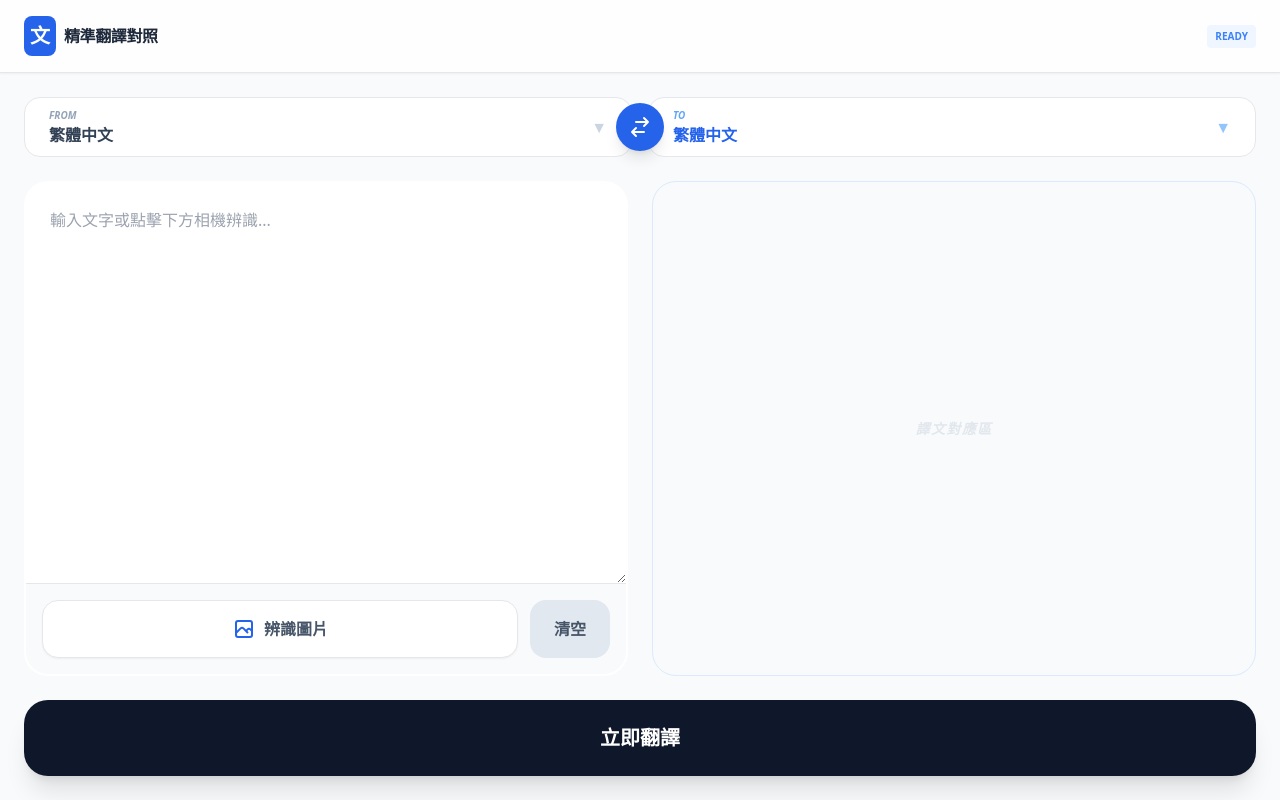
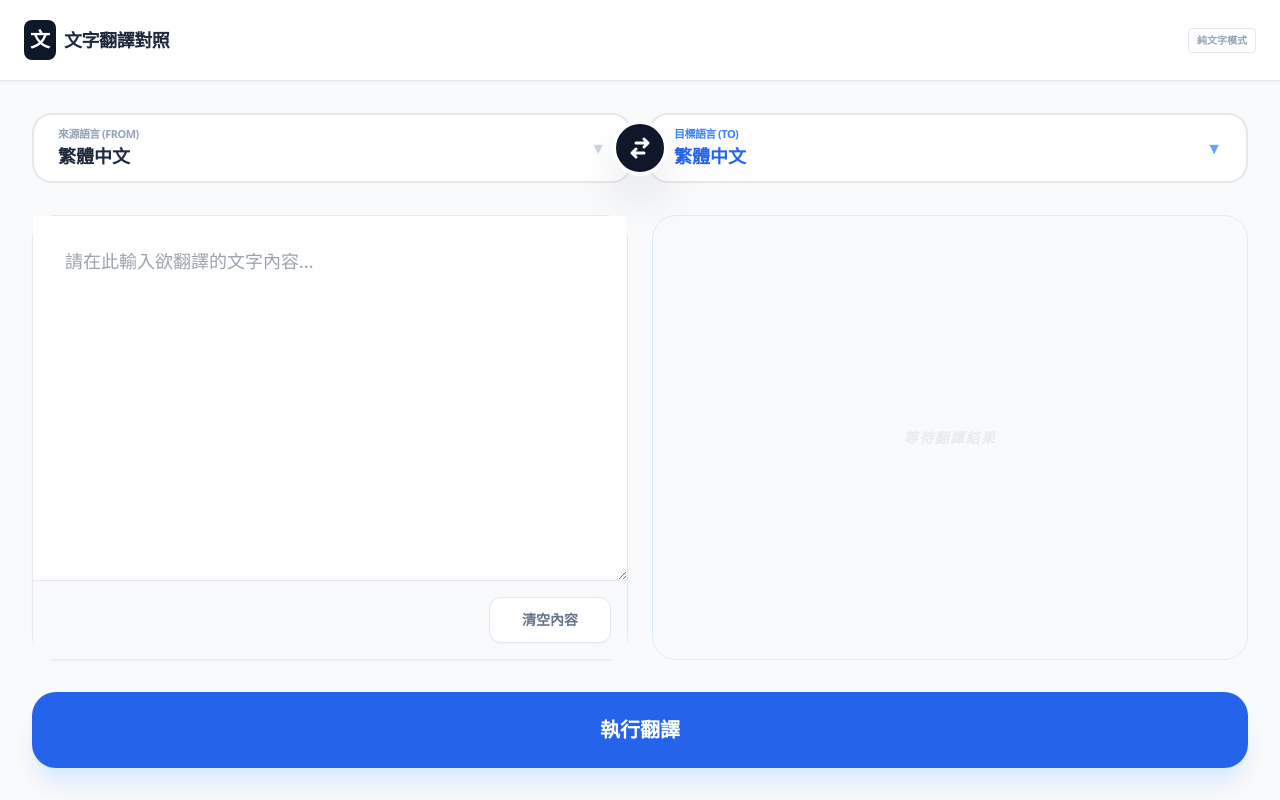
Before and after one commit to t0953530723-crypto/kokolo-game, a plain HTML site: page index.html in a window 1280 px wide. Drawn offline with nearby package versions, Linux system fonts and the light colour scheme.

Commit message:
Update index.html

```diff
--- a/index.html
+++ b/index.html
@@ -3,122 +3,114 @@
 <head>
     <meta charset="UTF-8">
     <meta name="viewport" content="width=device-width, initial-scale=1.0, maximum-scale=1.0, user-scalable=no">
-    <title>AI 高精準翻譯對照</title>
+    <title>AI 純文字對照翻譯</title>
     <script src="https://cdn.tailwindcss.com"></script>
-    <script src="https://cdn.jsdelivr.net/npm/tesseract.js@5/dist/tesseract.min.js"></script>
     <style>
         body { -webkit-tap-highlight-color: transparent; background: #f9fafb; }
         .editor-container { background: #ffffff; border: 1px solid #e5e7eb; border-radius: 1.5rem; }
-        /* 增加點擊範圍的選單樣式 */
+
+        /* 寬大點擊區域優化 */
         .big-touch-area {
             position: relative;
             display: flex;
             align-items: center;
             width: 100%;
-            height: 60px; /* 固定高度，增加點擊面 */
+            height: 70px; /* 進一步加大高度 */
             padding: 0 1.5rem;
             background: white;
-            border: 1px solid #e5e7eb;
-            border-radius: 1rem;
+            border: 2px solid #e5e7eb; /* 加粗邊框 */
+            border-radius: 1.25rem;
             cursor: pointer;
+            transition: border-color 0.2s;
         }
+        .big-touch-area:active { border-color: #2563eb; background: #f8faff; }
+
         .lang-select {
             position: absolute;
             inset: 0;
             width: 100%;
             height: 100%;
-            opacity: 0; /* 隱藏原生下拉，但保留點擊功能 */
+            opacity: 0;
             cursor: pointer;
             z-index: 10;
         }
-        textarea { font-size: 16px !important; resize: none; color: #334155; }
-        .shimmer-active { background: linear-gradient(90deg, #f3f4f6 25%, #e5e7eb 50%, #f3f4f6 75%); background-size: 200% 100%; animation: shimmer 1.5s infinite; }
+
+        textarea { font-size: 18px !important; resize: none; color: #1e293b; line-height: 1.6; }
+        .shimmer { background: linear-gradient(90deg, #f3f4f6 25%, #e5e7eb 50%, #f3f4f6 75%); background-size: 200% 100%; animation: shimmer 1.5s infinite; }
         @keyframes shimmer { 0% { background-position: 200% 0; } 100% { background-position: -200% 0; } }
     </style>
 </head>
 <body class="min-h-screen flex flex-col">
 
-    <nav class="bg-white/80 backdrop-blur-md border-b px-6 py-4 sticky top-0 z-50 flex justify-between items-center shadow-sm">
+    <nav class="bg-white border-b px-6 py-5 sticky top-0 z-50 flex justify-between items-center shadow-sm">
         <div class="flex items-center gap-2">
-            <div class="bg-blue-600 text-white p-1.5 rounded-lg font-black text-xl">文</div>
-            <h1 class="font-bold text-slate-800 tracking-tight">精準翻譯對照</h1>
+            <div class="bg-slate-900 text-white p-1.5 rounded-lg font-black text-xl">文</div>
+            <h1 class="font-bold text-slate-800 tracking-tight text-lg">文字翻譯對照</h1>
         </div>
-        <div id="status" class="text-[10px] font-black text-blue-500 bg-blue-50 px-2 py-1 rounded">READY</div>
+        <div id="status" class="text-[10px] font-black text-slate-400 border px-2 py-1 rounded">純文字模式</div>
     </nav>
 
-    <main class="flex-1 p-4 lg:p-6 max-w-7xl mx-auto w-full flex flex-col gap-6">
+    <main class="flex-1 p-4 lg:p-8 max-w-7xl mx-auto w-full flex flex-col gap-8">
 
         <div class="grid grid-cols-1 lg:grid-cols-2 gap-4 items-center relative">
-            <div class="big-touch-area hover:border-blue-300 transition-colors">
+            <div class="big-touch-area">
                 <div class="flex flex-col">
-                    <span class="text-[10px] font-black text-slate-400 italic">FROM</span>
-                    <span id="srcLangDisplay" class="font-bold text-slate-700">繁體中文</span>
+                    <span class="text-[11px] font-black text-slate-400 uppercase tracking-tighter">來源語言 (From)</span>
+                    <span id="srcDisplay" class="font-extrabold text-slate-800 text-lg">繁體中文</span>
                 </div>
-                <select id="srcLang" class="lang-select" onchange="updateDisplay()"></select>
+                <select id="srcLang" class="lang-select" onchange="updateLangs()"></select>
                 <div class="ml-auto text-slate-300">▼</div>
             </div>
 
-            <button onclick="swapLangs()" class="lg:absolute lg:left-1/2 lg:-translate-x-1/2 z-20 bg-blue-600 text-white w-12 h-12 rounded-full shadow-lg flex items-center justify-center active:scale-90 transition-all mx-auto -my-2 lg:my-0">
-                <svg class="w-6 h-6" fill="none" stroke="currentColor" viewBox="0 0 24 24"><path stroke-linecap="round" stroke-linejoin="round" stroke-width="2" d="M8 7h12m0 0l-4-4m4 4l-4 4m0 6H4m0 0l4 4m-4-4l4-4"></path></svg>
+            <button onclick="swapLangs()" class="lg:absolute lg:left-1/2 lg:-translate-x-1/2 z-20 bg-slate-900 text-white w-14 h-14 rounded-full shadow-2xl flex items-center justify-center active:scale-90 transition-all mx-auto -my-3 lg:my-0 border-4 border-white">
+                <svg class="w-6 h-6" fill="none" stroke="currentColor" viewBox="0 0 24 24"><path stroke-linecap="round" stroke-linejoin="round" stroke-width="3" d="M8 7h12m0 0l-4-4m4 4l-4 4m0 6H4m0 0l4 4m-4-4l4-4"></path></svg>
             </button>
 
-            <div class="big-touch-area hover:border-blue-300 transition-colors">
+            <div class="big-touch-area">
                 <div class="flex flex-col">
-                    <span class="text-[10px] font-black text-blue-400 italic">TO</span>
-                    <span id="targetLangDisplay" class="font-bold text-blue-600">繁體中文</span>
+                    <span class="text-[11px] font-black text-blue-500 uppercase tracking-tighter">目標語言 (To)</span>
+                    <span id="targetDisplay" class="font-extrabold text-blue-600 text-lg">繁體中文</span>
                 </div>
-                <select id="targetLang" class="lang-select" onchange="updateDisplay()"></select>
-                <div class="ml-auto text-blue-300">▼</div>
+                <select id="targetLang" class="lang-select" onchange="updateLangs()"></select>
+                <div class="ml-auto text-blue-400">▼</div>
             </div>
         </div>
 
         <div class="flex-1 grid grid-cols-1 lg:grid-cols-2 gap-6">
-            <div id="dropZone" class="editor-container flex flex-col relative min-h-[350px] overflow-hidden border-2 border-transparent focus-within:border-blue-200">
-                <textarea id="inputText" class="flex-1 p-6 outline-none leading-relaxed" placeholder="輸入文字或點擊下方相機辨識..."></textarea>
-
-                <div id="ocrOverlay" class="hidden absolute inset-0 bg-white/95 z-20 flex flex-col items-center justify-center gap-4">
-                    <div class="w-10 h-10 border-4 border-blue-600 border-t-transparent rounded-full animate-spin"></div>
-                    <p class="text-xs font-black text-blue-600 uppercase tracking-widest">辨識中</p>
-                </div>
-
-                <div class="p-4 bg-slate-50 border-t flex gap-3">
-                    <label for="fileInput" class="flex-1 flex items-center justify-center gap-2 bg-white border py-4 rounded-2xl cursor-pointer hover:bg-blue-50 active:bg-blue-100 transition-all shadow-sm">
-                        <svg class="w-6 h-6 text-blue-600" fill="none" stroke="currentColor" viewBox="0 0 24 24"><path d="M4 16l4.586-4.586a2 2 0 012.828 0L16 16m-2-2l1.586-1.586a2 2 0 012.828 0L20 14m-6-6h.01M6 20h12a2 2 0 002-2V6a2 2 0 00-2-2H6a2 2 0 00-2 2v12a2 2 0 002 2z" stroke-width="2"></path></svg>
-                        <span class="font-bold text-slate-600">辨識圖片</span>
-                    </label>
-                    <input type="file" id="fileInput" class="hidden" accept="image/*">
-
-                    <button onclick="clearAll()" class="px-6 bg-slate-200 text-slate-600 font-bold rounded-2xl active:bg-red-100 active:text-red-600 transition-all">
-                        清空
+            <div class="editor-container flex flex-col min-h-[350px] shadow-sm focus-within:ring-4 focus-within:ring-slate-100 transition-all">
+                <textarea id="inputText" class="flex-1 p-8 outline-none" placeholder="請在此輸入欲翻譯的文字內容..."></textarea>
+                <div class="p-4 bg-slate-50 border-t flex justify-end">
+                    <button onclick="clearText()" class="px-8 py-3 bg-white border border-slate-200 text-slate-500 font-black text-sm rounded-xl active:bg-red-50 active:text-red-600 transition-colors shadow-sm">
+                        清空內容
                     </button>
                 </div>
             </div>
 
-            <div id="outputCard" class="editor-container flex flex-col relative min-h-[350px] overflow-hidden bg-blue-50/5 border-blue-100">
-                <div id="transLoader" class="hidden absolute inset-0 shimmer-active z-10 opacity-50"></div>
+            <div id="outputCard" class="editor-container flex flex-col relative min-h-[350px] bg-blue-50/5 border-blue-100 overflow-hidden">
+                <div id="loader" class="hidden absolute inset-0 shimmer opacity-60 z-10"></div>
 
-                <div id="placeholder" class="flex-1 flex flex-col items-center justify-center p-12 text-slate-300 opacity-50">
-                    <p class="text-sm font-bold uppercase tracking-widest italic">譯文對應區</p>
+                <div id="placeholder" class="flex-1 flex flex-col items-center justify-center p-12 text-slate-300">
+                    <p class="text-sm font-black uppercase tracking-widest italic opacity-40">等待翻譯結果</p>
                 </div>
 
-                <div id="resultArea" class="hidden flex-1 flex flex-col p-8 overflow-y-auto">
+                <div id="resultContent" class="hidden flex-1 flex flex-col p-8 overflow-y-auto">
                     <div class="flex justify-between items-center mb-6">
-                        <span class="text-[10px] font-black text-blue-600 bg-blue-100 px-3 py-1 rounded-full uppercase tracking-tighter">Result</span>
-                        <button onclick="copyRes()" class="text-sm font-bold text-blue-600 hover:underline">複製內容</button>
+                        <span class="text-[10px] font-black text-blue-600 bg-blue-100 px-3 py-1 rounded-full uppercase">譯文結果</span>
+                        <button onclick="copyText()" class="text-sm font-black text-blue-600 hover:underline">複製</button>
                     </div>
-                    <div id="outputText" class="text-slate-800 text-xl leading-relaxed whitespace-pre-wrap font-medium"></div>
+                    <div id="outputText" class="text-slate-800 text-xl font-medium leading-relaxed"></div>
                 </div>
             </div>
         </div>
 
-        <button id="transBtn" onclick="executeTranslation()" class="w-full bg-slate-900 text-white py-6 rounded-3xl font-black text-xl shadow-xl active:scale-[0.98] transition-all">
-            立即翻譯
+        <button id="transBtn" onclick="runTranslate()" class="w-full bg-blue-600 hover:bg-blue-700 text-white py-6 rounded-3xl font-black text-xl shadow-xl shadow-blue-100 active:scale-[0.98] transition-all">
+            執行翻譯
         </button>
 
     </main>
 
     <script>
-        const languages = [
+        const langs = [
             {v: "auto", n: "自動偵測 (Detect)"},
             {v: "zh-TW", n: "繁體中文"},
             {v: "zh-CN", n: "簡體中文"},
@@ -135,19 +127,19 @@
         const srcS = document.getElementById('srcLang');
         const tarS = document.getElementById('targetLang');
 
-        function init() {
-            languages.forEach(l => {
+        function setup() {
+            langs.forEach(l => {
                 srcS.add(new Option(l.n, l.v));
                 if(l.v !== 'auto') tarS.add(new Option(l.n, l.v));
             });
             srcS.value = "zh-TW";
             tarS.value = "zh-TW";
-            updateDisplay();
+            updateLangs();
         }
 
-        function updateDisplay() {
-            document.getElementById('srcLangDisplay').innerText = srcS.options[srcS.selectedIndex].text;
-            document.getElementById('targetLangDisplay').innerText = tarS.options[tarS.selectedIndex].text;
+        function updateLangs() {
+            document.getElementById('srcDisplay').innerText = srcS.options[srcS.selectedIndex].text;
+            document.getElementById('targetDisplay').innerText = tarS.options[tarS.selectedIndex].text;
         }
 
         function swapLangs() {
@@ -155,31 +147,18 @@
             const t = srcS.value;
             srcS.value = tarS.value;
             tarS.value = t;
-            updateDisplay();
+            updateLangs();
         }
 
-        document.getElementById('fileInput').addEventListener('change', async (e) => {
-            const f = e.target.files[0];
-            if(!f) return;
-            document.getElementById('ocrOverlay').classList.remove('hidden');
-            try {
-                const worker = await Tesseract.createWorker('chi_tra+chi_sim+eng+jpn+kor');
-                const { data: { text } } = await worker.recognize(f);
-                await worker.terminate();
-                document.getElementById('inputText').value = text.trim();
-            } finally {
-                document.getElementById('ocrOverlay').classList.add('hidden');
-            }
-        });
-
-        async function executeTranslation() {
+        async function runTranslate() {
             const txt = document.getElementById('inputText').value.trim();
             if(!txt) return;
 
-            const loader = document.getElementById('transLoader');
             const btn = document.getElementById('transBtn');
+            const ldr = document.getElementById('loader');
+
             btn.disabled = true;
-            loader.classList.remove('hidden');
+            ldr.classList.remove('hidden');
 
             try {
                 const url = `https://translate.googleapis.com/translate_a/single?client=gtx&sl=${srcS.value}&tl=${tarS.value}&dt=t&q=${encodeURIComponent(txt)}`;
@@ -188,28 +167,30 @@
                 const result = data[0].map(i => i[0]).join('');
 
                 document.getElementById('placeholder').classList.add('hidden');
-                document.getElementById('resultArea').classList.remove('hidden');
+                document.getElementById('resultContent').classList.remove('hidden');
                 document.getElementById('outputText').innerText = result;
 
                 if(window.innerWidth < 1024) document.getElementById('outputCard').scrollIntoView({behavior: 'smooth'});
+            } catch (e) {
+                alert("翻譯引擎暫時繁忙");
             } finally {
                 btn.disabled = false;
-                loader.classList.add('hidden');
+                ldr.classList.add('hidden');
             }
         }
 
-        function clearAll() {
+        function clearText() {
             document.getElementById('inputText').value = "";
-            document.getElementById('resultArea').classList.add('hidden');
+            document.getElementById('resultContent').classList.add('hidden');
             document.getElementById('placeholder').classList.remove('hidden');
         }
 
-        function copyRes() {
+        function copyText() {
             navigator.clipboard.writeText(document.getElementById('outputText').innerText);
             alert("譯文已複製");
         }
 
-        init();
+        setup();
     </script>
 </body>
 </html>
```
